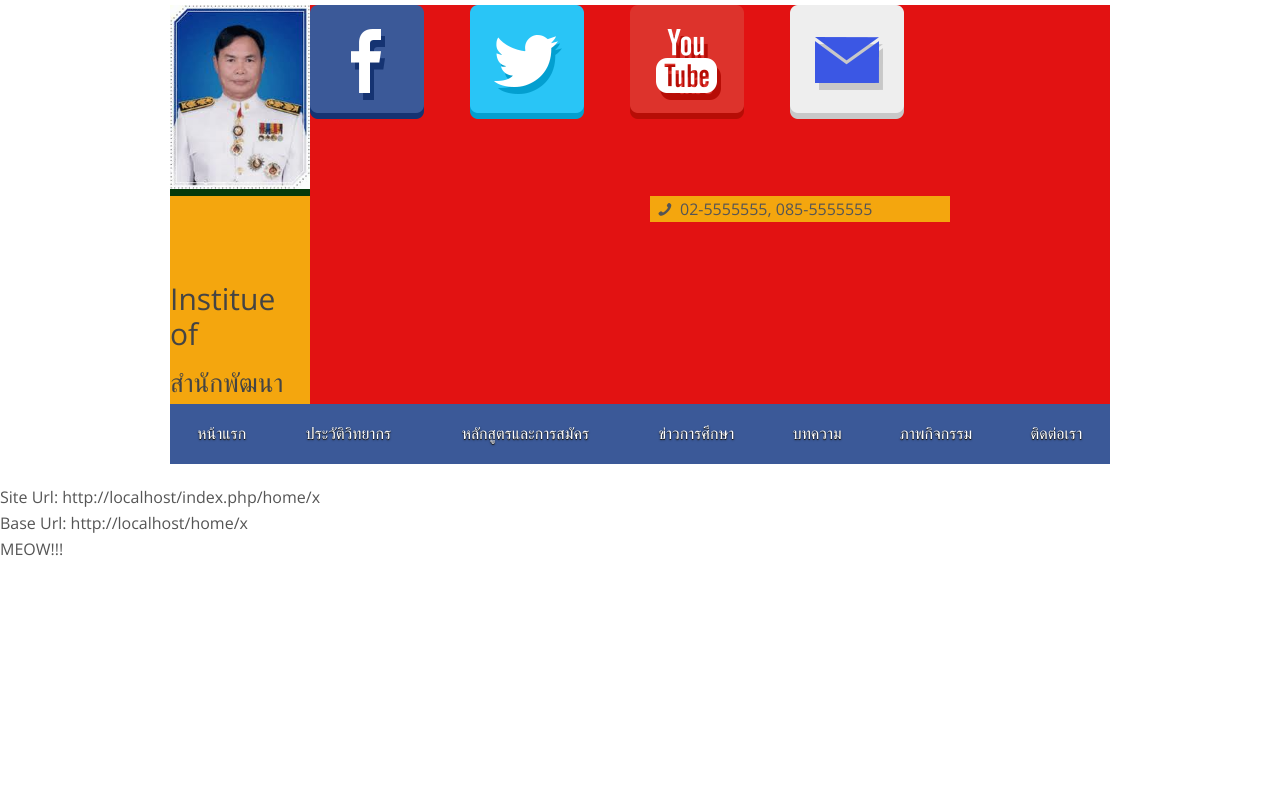
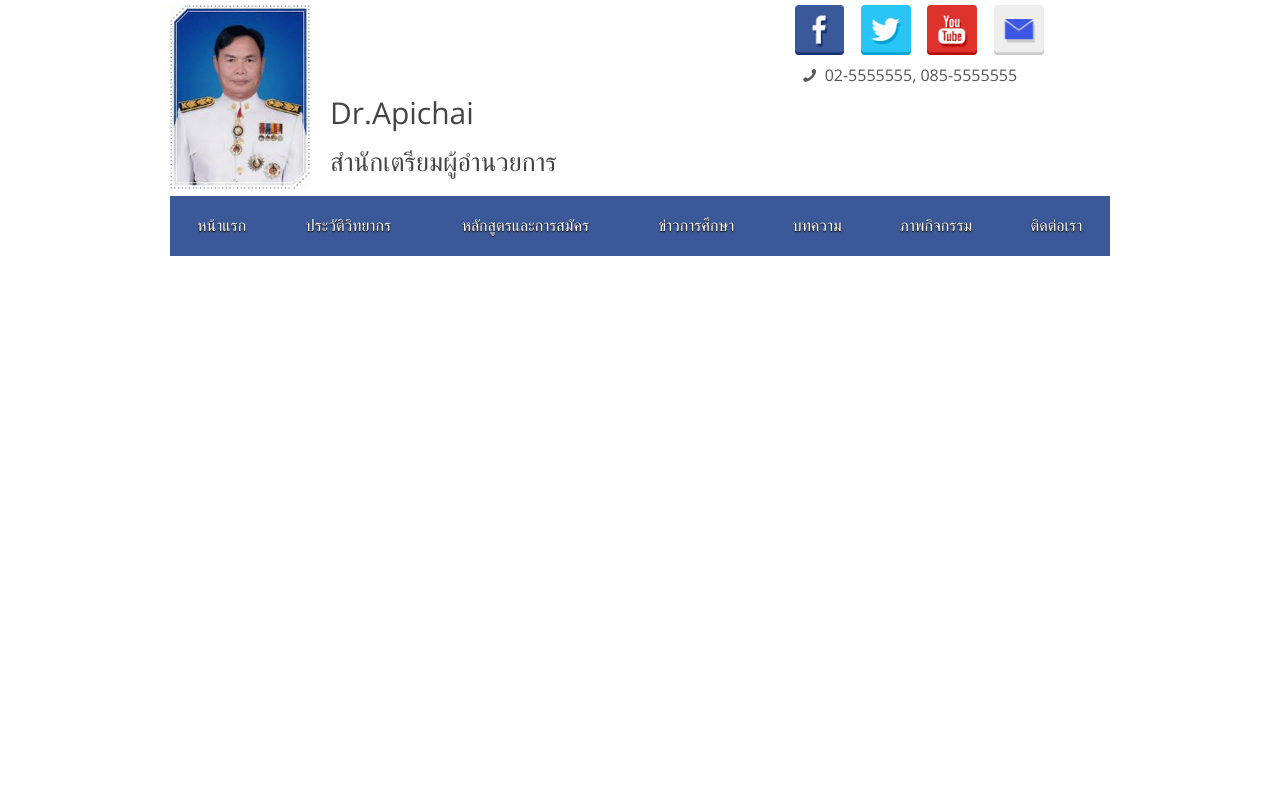
Before and after one commit to chawanan/tutor, a CodeIgniter app: page / in a window 1280 px wide. Run offline with CodeIgniter, Linux system fonts and the light colour scheme; some libraries are stand-ins or nearby versions.

Commit message:
A Update 30082013 v01

```diff
--- a/application/views/homeView.php
+++ b/application/views/homeView.php
@@ -1,14 +1,13 @@
 <!doctype html>
 <html class="no-js" lang="en" itemscope itemtype="http://schema.org/Product">
-<!--<![endif]-->
-    <head>
 
-    </head>
+    <head></head>
 
     <body>
-        Site Url: <?php echo site_url('home/x')?><br/>
-        Base Url: <?php echo base_url('home/x')?></br>
-        MEOW!!!
+        <div class="row">
+            <div class="twelve columns">
+            </div>
+        </div>
     </body>
 
 </html>
--- a/application/views/template/footer.php
+++ b/application/views/template/footer.php
@@ -7,24 +7,27 @@
     <script>
     var oldieCheck = Boolean(document.getElementsByTagName('html')[0].className.match(/\soldie\s/g));
     if(!oldieCheck) {
-    document.write('<script src="//ajax.googleapis.com/ajax/libs/jquery/2.0.2/jquery.min.js"><\/script>');
+        document.write('<script src="//ajax.googleapis.com/ajax/libs/jquery/2.0.2/jquery.min.js"><\/script>');
     } else {
-    document.write('<script src="//ajax.googleapis.com/ajax/libs/jquery/1.10.1/jquery.min.js"><\/script>');
+        document.write('<script src="//ajax.googleapis.com/ajax/libs/jquery/1.10.1/jquery.min.js"><\/script>');
     }
     </script>
     <script>
     if(!window.jQuery) {
     if(!oldieCheck) {
-      document.write('<script src="js/libs/jquery-2.0.2.min.js"><\/script>');
+      document.write('<script src="<?=base_url("js/libs/jquery-2.0.2.min.js")?>"><\/script>');
     } else {
-      document.write('<script src="js/libs/jquery-1.10.1.min.js"><\/script>');
+      document.write('<script src="<?=base_url("js/libs/jquery-1.10.1.min.js")?>"><\/script>');
     }
     }
     </script>
+    <!--<script src="js/libs/gumby.min.js"></script>
+    <script src="js/plugins.js"></script>
+    <script src="js/main.js"></script>-->
 
-    <script src="js/libs/gumby.min.js"></script>
-    <script src="js/plugins.js"></script>
-    <script src="js/main.js"></script>
+    <script src="<?=base_url("js/libs/gumby.min.js")?>"></script>
+    <script src="<?=base_url("js/plugins.js")?>"></script>
+    <script src="<?=base_url("js/main.js")?>"></script>
 
     <!-- Change UA-XXXXX-X to be your site's ID -->
     <!--<script>
--- a/application/views/template/header.php
+++ b/application/views/template/header.php
@@ -35,10 +35,13 @@
 
     <!-- We highly recommend you use SASS and write your custom styles in sass/_custom.scss.
              However, there is a blank style.css in the css directory should you prefer -->
-    <link rel="stylesheet" href="css/gumby.css">
-    <!-- <link rel="stylesheet" href="css/style.css"> -->
 
-    <script src="js/libs/modernizr-2.6.2.min.js"></script>
+    <link rel="stylesheet" href="<?=base_url("css/gumby.css")?>">
+     <!--<link rel="stylesheet" href="css/style.css">
+         <link rel="stylesheet" href="css/gumby.css">-->
+
+    <!--<script src="js/libs/modernizr-2.6.2.min.js"></script>-->
+    <script src="<?=base_url("js/libs/modernizr-2.6.2.min.js")?>"></script>
 </head>
 
 <style>
@@ -55,9 +58,9 @@
     a.tooltip {outline:none; }
     a.tooltip strong {line-height:30px;}
     a.tooltip:hover {text-decoration:none;}
-    a.tooltip span {
+    a.tooltip span {   /* Must separate into any browser */
         z-index:10;display:none; padding:14px 20px;
-        margin-top:-30px; margin-left:28px;
+        margin-top: -30px; margin-left:28px;
         width:240px; line-height:16px;
     }
     a.tooltip:hover span{
@@ -77,27 +80,28 @@
     }
 </style>
 
-<body>
-<body>
+<body >
+
 	<div class="row" style="margin-top: 5px; margin-bottom: 0px;">
-	    <div class="twelve columns" style="background: #E21212">
+	    <div class="twelve columns" >
 	        <div class="row">
-	            <div class="two columns" style="background: #05390A">
+	            <div class="two columns" >
                     <a href="#">
                         <img src="<?=base_url('img/director.jpg')?>"/>
                     </a>
                 </div>
+                <div class="ten columns">
                     <div class="row">
-                    <div class=" two columns">
+                        <div class=" push_seven one columns">
                             <a href="#"><img src="<?=base_url('img/icon/fb.png')?>"/></a>
                         </div>
-                    <div class=" two columns">
+                        <div class=" one columns">
                             <a href="#"><img src="<?=base_url('img/icon/tw.png')?>"/></a>
                         </div>
-                    <div class=" two columns">
+                        <div class=" one columns">
                             <a href="#"><img src="<?=base_url('img/icon/yt.png')?>"/></a>
                         </div>
-                    <div class=" two columns">
+                        <div class=" one columns">
                             <a href="#" class="tooltip">
                                 <img src="<?=base_url('img/icon/mail.png')?>" />
                                 <span>
@@ -110,19 +114,21 @@
                         </div>
                     </div>
                     <div class="row">
-                    <div class="two columns" style="background: #F4A60E">
-                        <br/><br/><br/>
-                        <h3>Institue of </h3>
-                        <h4>สำนักพัฒนา</h4>
+                        <div class="seven columns" >
+                            <br/>
+                            <h3>Dr.Apichai</h3>
+                            <h4>สำนักเตรียมผู้อำนวยการ</h4>
                         </div>
-                    <div class="push_four four columns" style="background: #F4A60E">
+                        <div class=" four columns" >
                                 <i class="icon-phone"></i><b>02-5555555, 085-5555555</b>
                         </div>
                     </div>
                 </div>
 	        </div>
 	    </div>
-	<div class="navbar row" id="nav2" style="background: #3b5998">
+	</div>
+
+	<div class="navbar row" id="nav2" style="background: #3b5998; margin-bottom: 5px;">
 		<a class="toggle" gumby-trigger="#nav2 > ul" href="#"><i class="icon-menu"></i></a>
 		<ul class="twelve columns">
 			<li><a href="#">หน้าแรก</a></li>
```
Also changed, not shown: application/controllers/profile.php (added, +27 -0 lines), application/views/profileView.php (added, +46 -0 lines), img/profile/conductor_1.jpg (added), img/test.png (added). Lines whose indentation alone changed are shown as unchanged.
